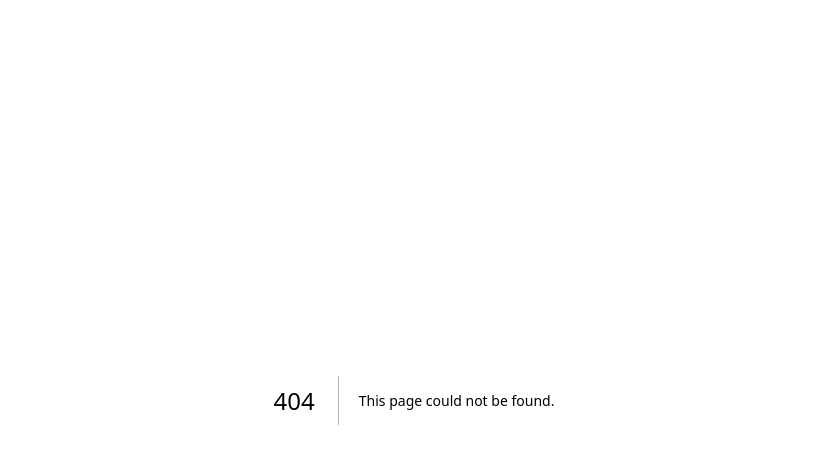
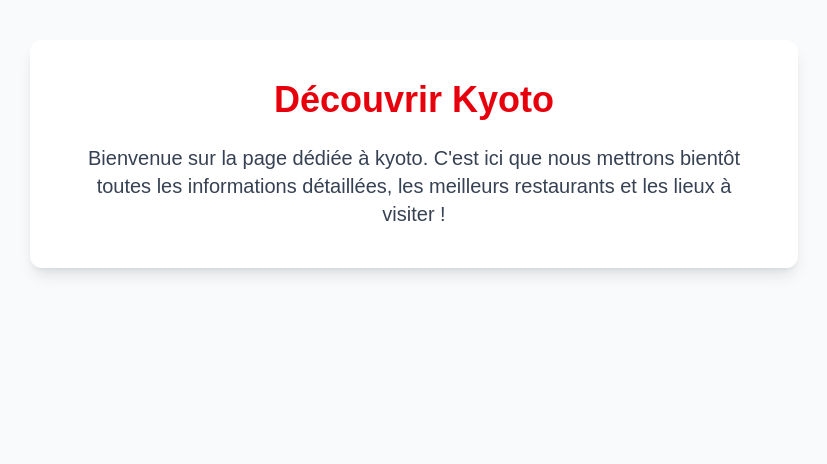
Before and after one commit to leejiin00/JapanGuide, a Next.js app: page /destination/kyoto in a window 1280 px wide. Before the commit this address had no page. Shown: the top 464 px of the page, without its empty margins (226-1053 px from the left). Built offline with nearby package versions, Linux system fonts and the light colour scheme.

Commit message:
feat: création de la page dynamique de destination et cartes cliquables

```diff
--- /dev/null
+++ b/app/destination/[nom]/page.tsx
@@ -0,0 +1,28 @@
+type PageDestinationProps = {
+    params: {
+        nom : string;
+    }
+};
+
+const PageDestination = ({params}: PageDestinationProps) => {
+    const nomDeLaVille = params.nom;
+
+    return (
+        <main className="min-h-screen p-10 flex flex-col items-center bg-slate-50">
+            <div className="bg-white p-10 rounded-xl shadow-lg w-full max-w-3xl text-center">
+
+                <h1 className="text-4xl font-bold text-red-600 mb-6 capitalize">
+                    Découvrir {nomDeLaVille}
+                </h1>
+
+                <p className="text-xl  text-gray-700">
+                    Bienvenue sur la page dédiée à {nomDeLaVille}.
+                    C'est ici que nous mettrons bientôt toutes les informations détaillées, les meilleurs restaurants et les lieux à visiter !
+                </p>
+
+            </div>
+        </main>
+    );
+};
+
+export default PageDestination;
--- a/components/DestinationCard.tsx
+++ b/components/DestinationCard.tsx
@@ -1,3 +1,5 @@
+import Link from "next/link";
+
 type DestinationCardProps = {
   nom: string;
   description: string;
@@ -6,6 +8,7 @@
 
 const DestinationCard = ({nom, description, image}: DestinationCardProps) => {
     return (
+        <Link href={`/destination/${nom.toLowerCase()}`} className="block">
         <div className="bg-white rounded-xl shadow-lg overflow-hidden transition-transform hover:scale-105">
             <img
                 src={image}
@@ -21,6 +24,8 @@
                 </p>
             </div>
         </div>
+
+    </Link>
     );
 };
 export default DestinationCard;
```
